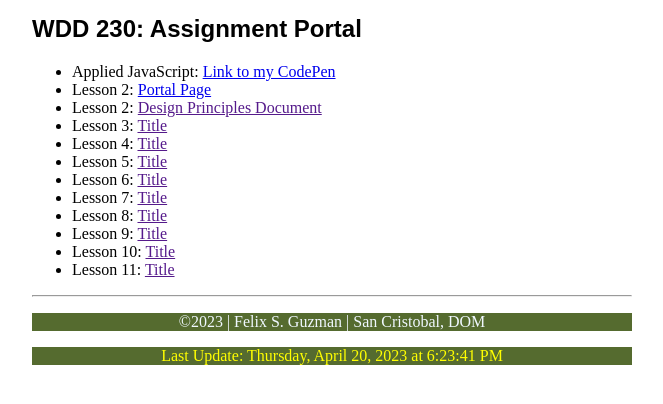
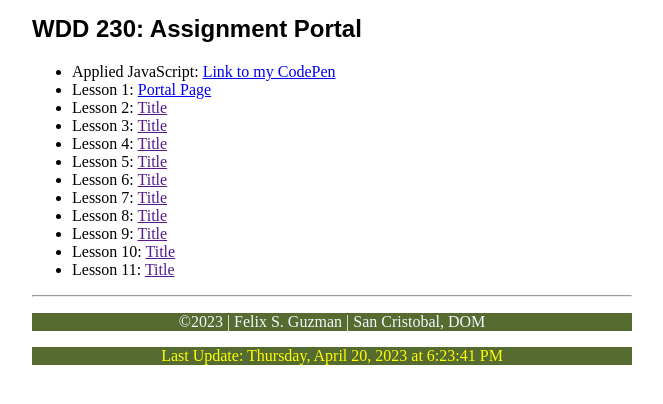
Before and after one commit to FelixS2000/wdd230, a plain HTML site: page index.html in a window 1280 px wide. Shown: the part 132-536 px from the top of the page, without its empty margins (308-971 px from the left). Drawn offline with Linux system fonts and the light colour scheme.

Commit message:
fixing some issues

```diff
--- a/index.html
+++ b/index.html
@@ -20,8 +20,8 @@
             <h2>WDD 230: Assignment Portal</h2>
             <ul>
                 <li>Applied JavaScript: <a href="https://codepen.io/felixs2000/pen/QWZEmyO">Link to my CodePen</a></li>
-                <li>Lesson 2: <a href ="https://felixs2000.github.io/wdd230/">Portal Page</a></li>
-                <li>Lesson 2: <a href ="">Design Principles Document</a></li>
+                <li>Lesson 1: <a href ="https://felixs2000.github.io/wdd230/">Portal Page</a></li>
+                <li>Lesson 2: <a href ="">Title</a></li>
                 <li>Lesson 3: <a href ="">Title</a> </li>
                 <li>Lesson 4: <a href ="">Title</a></li>
                 <li>Lesson 5: <a href ="">Title</a> </li>
```
